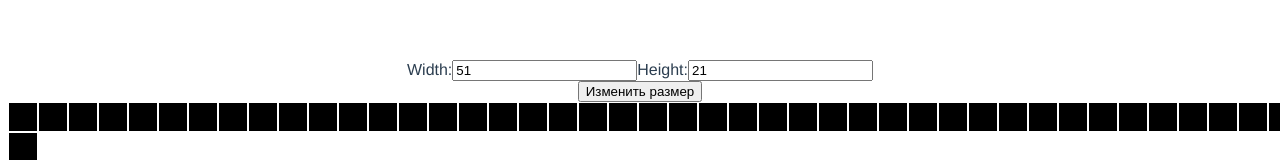
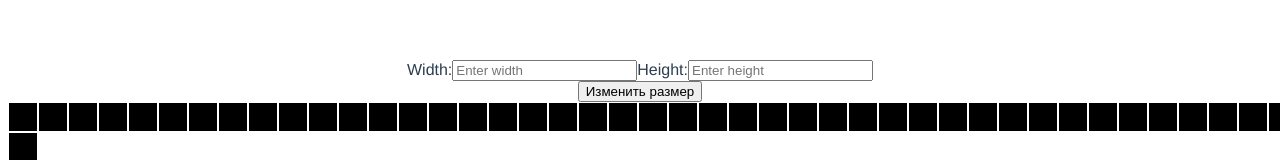
Before and after one commit to dsipakou/labirinth, a Vue app: page / in a window 1280 px wide. Shown: the top 160 px of the page. Built offline with nearby package versions, Linux system fonts and the light colour scheme; the HTML template or start-up script is replaced by a standard one.

Commit message:
Put width and height into store

```diff
--- a/src/components/Size.vue
+++ b/src/components/Size.vue
@@ -12,10 +12,7 @@ import { mapActions, mapGetters } from 'vuex';
 
 export default {
   computed: {
-    ...mapGetters({
-      inputWidth: 'getWidth',
-      inputHeight: 'getHeight',
-    })
+    ...mapGetters(["getWidth", "getHeight"]),
   },
   methods: {
     ...mapActions(['setSize']),
@@ -28,6 +25,10 @@ export default {
     initGenerate() {
       console.log("Click on Create button");
     }
-  }
+  },
+  mounted() {
+    this.inputWidth = this.getWidth;
+    this.inputHeight = this.getHeight;
+  },
 }
 </script>
```
